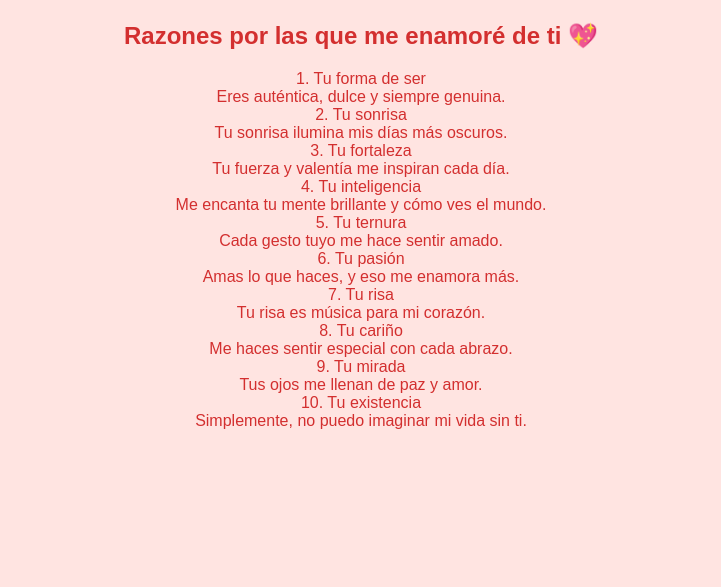
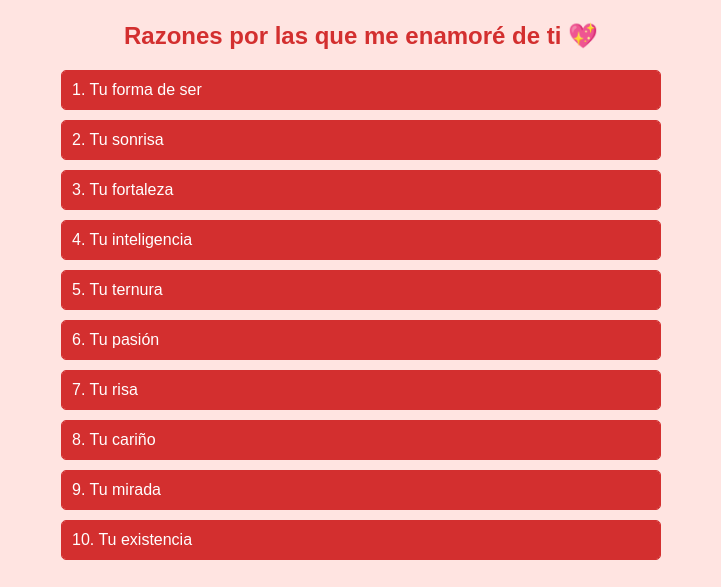
Before and after one commit to felipesanchez-dev/feliz-dia, a plain HTML site: page index.html in a window 1280 px wide. Shown: the part 1374-1961 px from the top of the page, without its empty margins (279-1000 px from the left). Before the commit the page ends 1824 px from the top, so only its background shows below. Drawn offline with Linux system fonts and the light colour scheme.

Commit message:
Agregar estilos y estructura para el acordeón en style.css y actualizar index.html para incluir audio

```diff
--- a/assets/style/style.css
+++ b/assets/style/style.css
@@ -47,6 +47,33 @@ p {
   color: #b71c1c;
 }
 
+.accordion {
+  width: 100%;
+  max-width: 600px;
+}
+.accordion-item {
+  background: #fff;
+  border: 1px solid #d32f2f;
+  border-radius: 5px;
+  margin-bottom: 10px;
+  overflow: hidden;
+}
+.accordion-header {
+  background: #d32f2f;
+  color: #fff;
+  padding: 10px;
+  cursor: pointer;
+  text-align: left;
+}
+.accordion-content {
+  display: none;
+  padding: 10px;
+  background: #fff0f0;
+}
+.accordion-header.active + .accordion-content {
+  display: block;
+}
+
 @keyframes fadeIn {
   from {
     opacity: 0;
--- a/index.html
+++ b/index.html
@@ -7,7 +7,10 @@
     <title>Para Mariana ❤️</title>
   </head>
   <body>
-    <script src="assets/js/main.js"></script>
+    <audio autoplay loop>
+      <source src="" type="audio/mp3" />
+      Tu navegador no soporta audio.
+    </audio>
     <h1>Te AMO❤️</h1>
 
     <div class="container">
@@ -106,4 +109,5 @@
       </div>
     </div>
   </body>
+  <script src="assets/js/main.js"></script>
 </html>
```
